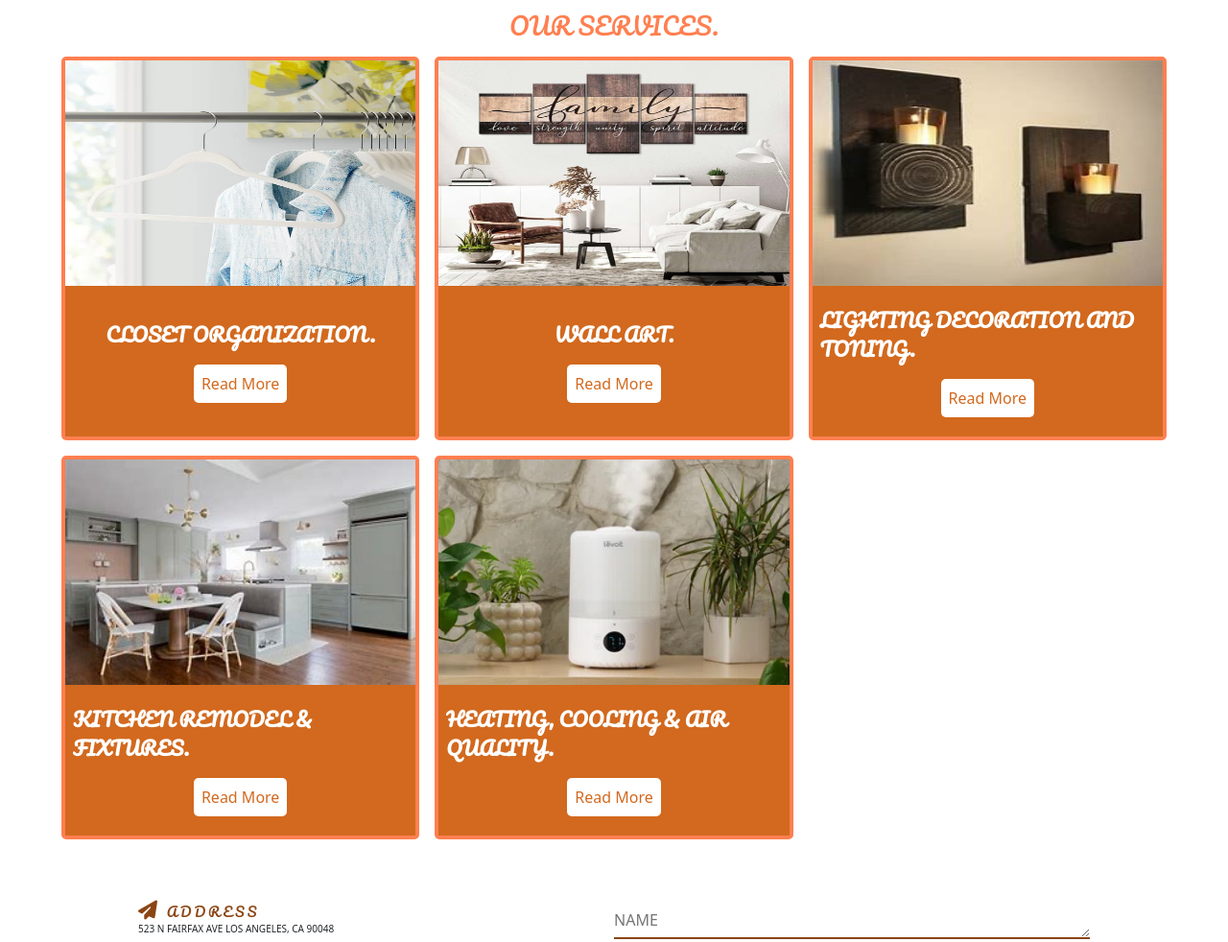
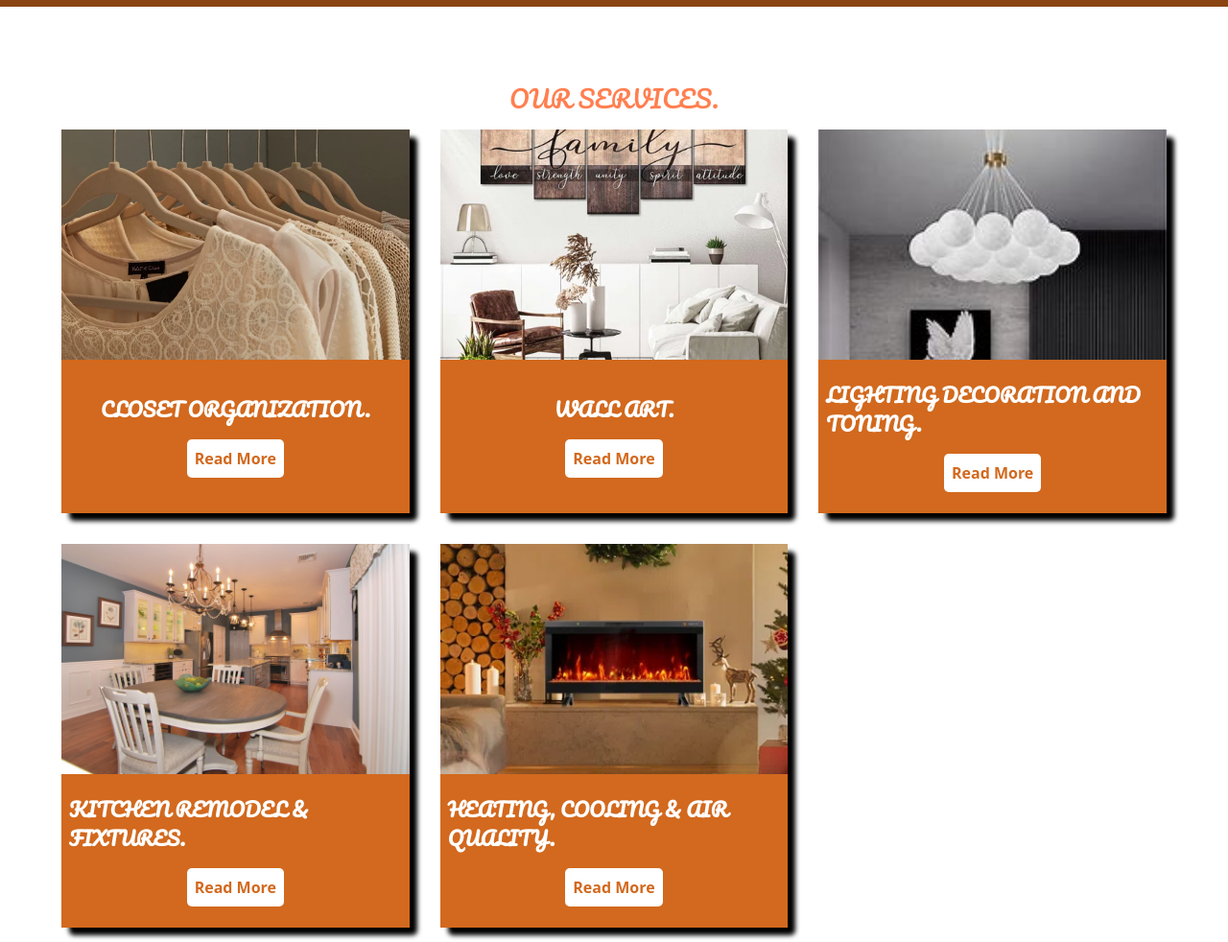
Before and after one commit to multicolouredcircle33/HTML-CSS-CAPSTONE-PROJECT., a plain HTML site: page index.html in a window 1280 px wide. Shown: the part 1653-2635 px from the top of the page at 96% size. Drawn offline with nearby package versions, Linux system fonts and the light colour scheme.

Commit message:
Add box-shadow to product and service images, increase about image's height, add hover property to service images

```diff
--- a/index.html
+++ b/index.html
@@ -110,7 +110,7 @@
     </div>
     <div class="services">
       <div class="service-display">
-        <img src="furniture-site-images/closet.webp" class="service-img">
+        <div class="service-img-closet"></div>
         <div class="service-text mt-0 p-2">
           <p class="service-text-head">CLOSET ORGANIZATION.</p>
           <button class="read-more-button p-2 bg-white border-0">Read More</button>
@@ -118,7 +118,7 @@
       </div>
 
       <div class="service-display-1">
-        <img src="furniture-site-images/family-wa-hover.webp" class="service-img">
+        <div class="service-img-wall-art"></div>
         <div class="service-text mt-0 p-2">
           <p class="service-text-head">WALL ART.</p>
           <button class="read-more-button p-2 bg-white border-0">Read More</button>
@@ -126,7 +126,7 @@
       </div>
 
       <div class="service-display-1">
-        <img src="furniture-site-images/wall scones.jpg" class="service-img">
+        <div class="service-img-lighting"></div>
         <div class="service-text mt-0 p-2">
           <p class="service-text-head">LIGHTING DECORATION AND TONING.</p>
           <button class="read-more-button p-2 bg-white border-0">Read More</button>
@@ -134,7 +134,7 @@
       </div>
 
       <div class="service-display-1">
-        <img src="furniture-site-images/kitchen-services.jpg" class="service-img">
+        <div class="service-img-kitchen"></div>
         <div class="service-text mt-0 p-2">
           <p class="service-text-head">KITCHEN REMODEL & FIXTURES.</p>
           <button class="read-more-button p-2 bg-white border-0">Read More</button>
@@ -142,7 +142,7 @@
       </div>
 
       <div class="service-display-1">
-        <img src="furniture-site-images/humidifiers.webp" class="service-img">
+        <div class="service-img-air-quality"></div>
         <div class="service-text mt-0 p-2">
           <p class="service-text-head">HEATING, COOLING & AIR QUALITY.</p>
           <button class="read-more-button p-2 bg-white border-0">Read More</button>
--- a/style.css
+++ b/style.css
@@ -176,7 +176,7 @@
 .products-img {
   width: 100%;
   height: 210px;
-  border: 3px coral solid;
+  box-shadow: 10px 10px 5px black;
 }
 
 .products-display-1 {
@@ -220,16 +220,16 @@
 }
 
 .service-display {
-  border: 4px coral solid;
   border-radius: 5px;
   height: 400px;
+  box-shadow: 8px 8px 5px black;
 }
 
 .service-display-1 {
-  border: 4px coral solid;
   border-radius: 5px;
   margin-top: 30px;
   height: 400px;
+  box-shadow: 8px 8px 5px black;
 }
 
 .service-text {
@@ -241,9 +241,103 @@
   height: 40%;
 }
 
-.service-img {
+.service-img-closet {
+  background-image: url('furniture-site-images/closet-hover.webp');
+  background-size: cover;
+  background-repeat: no-repeat;
+  background-position: center;
   width: 100%;
-  height: 60%;
+  height: 240px;
+}
+
+.service-img-closet:hover {
+  cursor: pointer;
+  transition: all 1s ease-out;
+  background-image: url('furniture-site-images/closet.webp');
+  background-size: cover;
+  background-repeat: no-repeat;
+  background-position: center;
+  width: 100%;
+  height: 240px;
+}
+
+.service-img-kitchen {
+  background-image: url('furniture-site-images/kitchen-services-1.jpg');
+  background-size: cover;
+  background-repeat: no-repeat;
+  background-position: center;
+  width: 100%;
+  height: 240px;
+}
+
+.service-img-kitchen:hover {
+  cursor: pointer;
+  transition: all 1s ease-out;
+  background-image: url('furniture-site-images/kitchen-services.jpg');
+  background-size: cover;
+  background-repeat: no-repeat;
+  background-position: center;
+  width: 100%;
+  height: 240px;
+}
+
+.service-img-lighting {
+  background-image: url('furniture-site-images/chandalier.jpg');
+  background-size: cover;
+  background-repeat: no-repeat;
+  background-position: center;
+  width: 100%;
+  height: 240px;
+}
+
+.service-img-lighting:hover {
+  cursor: pointer;
+  transition: all 1s ease-out;
+  background-image: url('furniture-site-images/wall\ scones.jpg');
+  background-size: cover;
+  background-repeat: no-repeat;
+  background-position: center;
+  width: 100%;
+  height: 240px;
+}
+
+.service-img-wall-art {
+  background-image: url('furniture-site-images/family-wa-hover.webp');
+  background-size: cover;
+  background-repeat: no-repeat;
+  background-position: center;
+  width: 100%;
+  height: 240px;
+}
+
+.service-img-wall-art:hover {
+  cursor: pointer;
+  transition: all 1s ease-out;
+  background-image: url('furniture-site-images/family-wa.webp');
+  background-size: cover;
+  background-repeat: no-repeat;
+  background-position: center;
+  width: 100%;
+  height: 240px;
+}
+
+.service-img-air-quality {
+  background-image: url('furniture-site-images/fireplaces.webp');
+  background-size: cover;
+  background-repeat: no-repeat;
+  background-position: center;
+  width: 100%;
+  height: 240px;
+}
+.service-img-air-quality:hover {
+  cursor: pointer;
+  transition: all 1s ease-out;
+  background-image: url('furniture-site-images/humidifiers.webp');
+  background-size: cover;
+  background-repeat: no-repeat;
+  background-position: center;
+  width: 100%;
+  height: 240px;
 }
 
 .service-text-head {
@@ -257,6 +351,7 @@
 .read-more-button {
   border-radius: 5px;
   color: chocolate;
+  font-weight: 600;
 }
 
 .page-footer {
@@ -408,14 +503,14 @@
   }
 
   .about-img {
-    height: 300px;
+    height: 360px;
   }
 
   .products,
   .services {
     display: grid;
     grid-template-columns: 1fr 1fr;
-    gap: 1em;
+    gap: 2em;
   }
 
   .services {
```
Also changed, not shown: services.html (+5 -5 lines).
